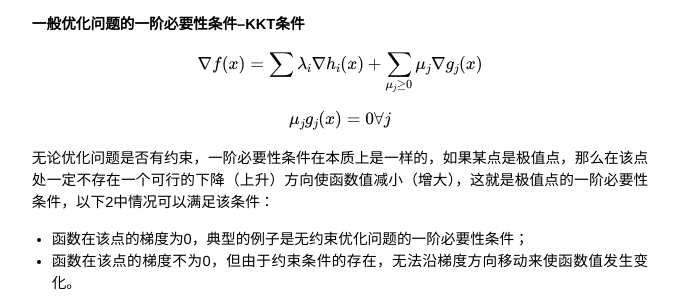
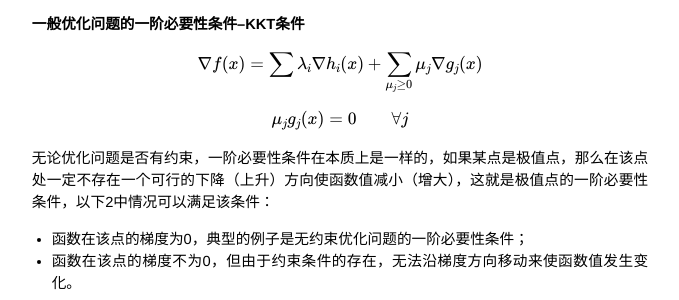
Before and after one commit to SimpleJian/blog, a Jekyll site: the page built from _posts/2014-07-05-kkt.md, in a window 1280 px wide. Shown: the part 553-853 px from the top of the page, without its empty margins (300-979 px from the left). Built offline with Jekyll 4.4.1, drawn with Linux system fonts in a browser that asks for light colours; formulas are drawn with MathJax 3.

Commit message:
another push

```diff
--- a/_posts/2014-07-05-kkt.md
+++ b/_posts/2014-07-05-kkt.md
@@ -30,7 +30,7 @@ $$\nabla f(x) = \sum\lambda_i\nabla h_i(x)$$
 
 $$\nabla f(x) = \sum\lambda_i\nabla h_i(x) + \sum_{\mu_j \geq 0}\mu_j\nabla g_j(x)$$
 
-$$ \mu_j g_j(x) = 0 \forall j $$
+$$ \mu_j g_j(x) = 0 \qquad \forall j $$
 
 
 无论优化问题是否有约束，一阶必要性条件在本质上是一样的，如果某点是极值点，那么在该点处一定不存在一个可行的下降（上升）方向使函数值减小（增大），这就是极值点的一阶必要性条件，以下2中情况可以满足该条件：
```
Also changed, not shown: 1 other file.
